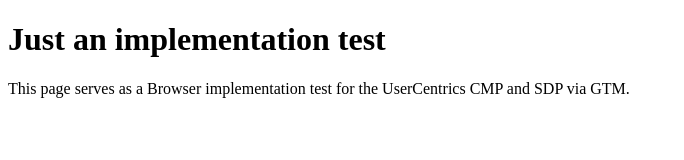
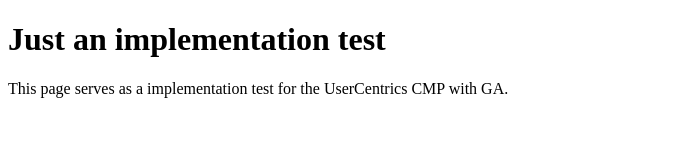
Before and after one commit to HeenaRehan/GA-Test-with-CMP, a plain HTML site: page index.html in a window 1280 px wide. Shown: the whole page, without its empty margins (0-684 px from the left). Drawn offline with Linux system fonts and the light colour scheme.

Commit message:
Update index.html

```diff
--- a/index.html
+++ b/index.html
@@ -21,7 +21,7 @@
                     Just an implementation test
                 </h1>
                 <p>
-                    This page serves as a Browser implementation test for the UserCentrics CMP and SDP via GTM.
+                    This page serves as a implementation test for the UserCentrics CMP with GA.
                 </p>
 
 </body>
```
